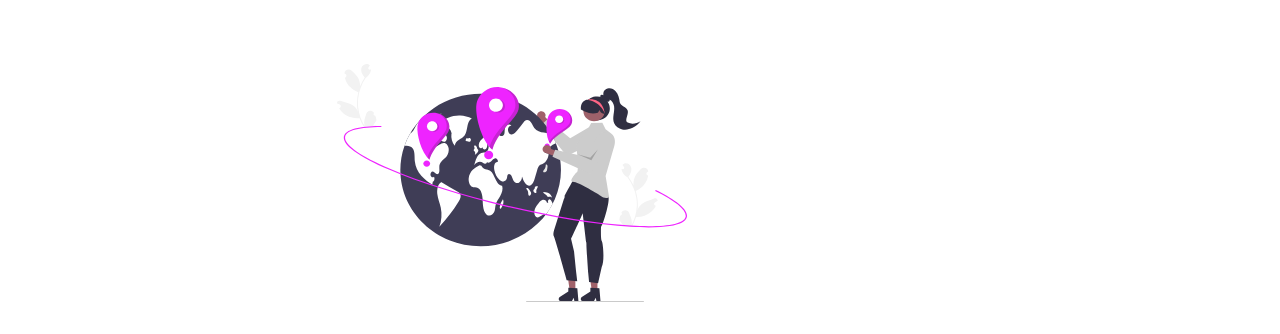
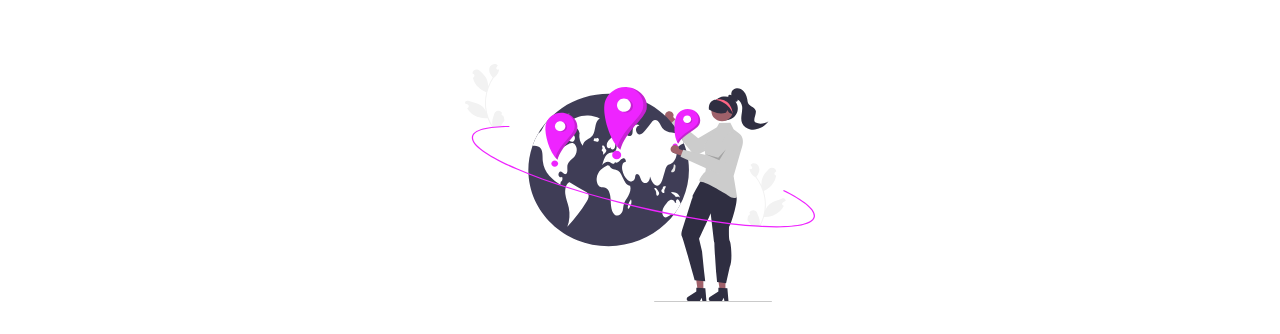
Before and after one commit to Linhares123/Recriando-Layout-Extra, a plain HTML site: page index.html in a window 1280 px wide. Shown: the top 334 px of the page. Drawn offline with nearby package versions, Linux system fonts and the light colour scheme.

Commit message:
main commit

```diff
--- a/style.css
+++ b/style.css
@@ -1,8 +1,6 @@
 body {
   margin: 64px 0;
   text-align: center;
-  width: 1024px;
-  height: 790px;
 }
 
 h1 {
@@ -68,8 +66,9 @@ a:nth-child(3) {
 }
 
 #footer img {
+  width: 100%;
+
   position: absolute;
   bottom: 0;
   left: 0;
-  width: 100%;
 }
```
Also changed, not shown: readme.txt (deleted).
